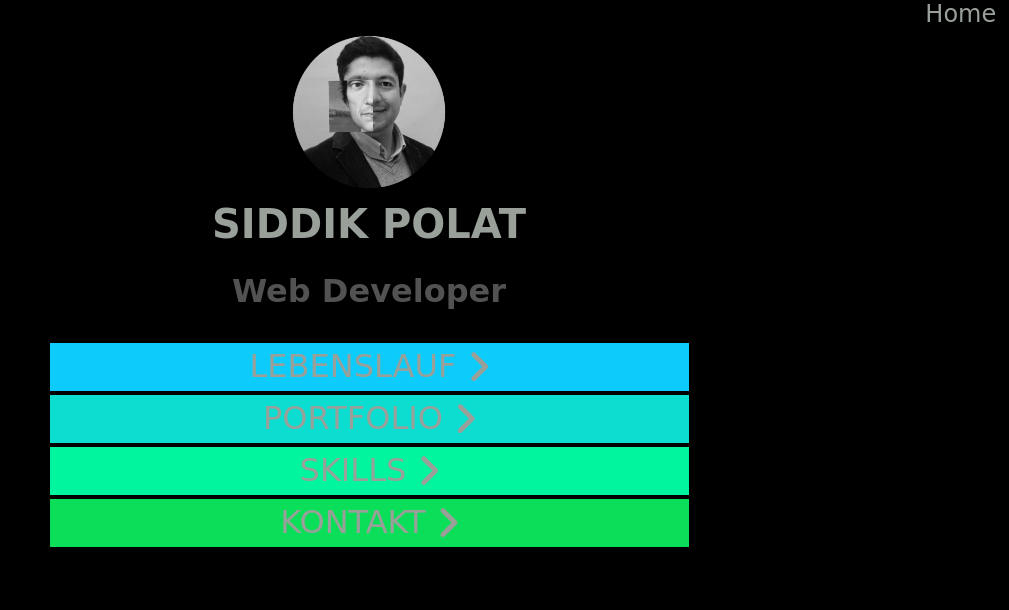
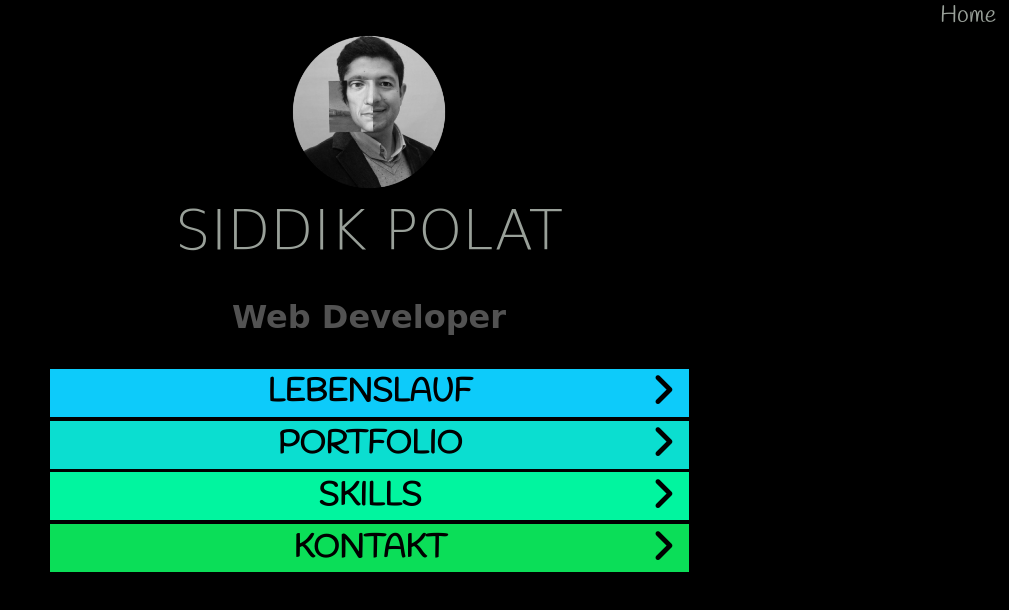
Before and after one commit to s-polat/portfolio, a website: page index.html in a window 1280 px wide. Shown: the top 610 px of the page, without its empty margins (271-1280 px from the left). Drawn offline with Linux system fonts and the light colour scheme; a web font is replaced by a local one.

Commit message:
noch etwas hingefügt

```diff
--- a/index.html
+++ b/index.html
@@ -1,5 +1,6 @@
 <!DOCTYPE html>
 <html lang="en">
+
 <head>
 
     <link rel="shortcut icon" href="./images/favicon.png" type="image/png">
@@ -11,18 +12,22 @@
     <link rel="preconnect" href="https://fonts.googleapis.com">
     <link rel="preconnect" href="https://fonts.gstatic.com" crossorigin>
 
-    <link href="https://fonts.googleapis.com/css2?family=Akaya+Kanadaka&family=Baloo+2&family=Big+Shoulders+Stencil+Display:wght@300&family=Dancing+Script&family=Handlee&family=Itim&family=Jomhuria&family=Roboto:wght@300&family=Sacramento&family=Viaoda+Libre&family=Yellowtail&display=swap" rel="stylesheet">
+    <link
+        href="https://fonts.googleapis.com/css2?family=Akaya+Kanadaka&family=Baloo+2&family=Big+Shoulders+Stencil+Display:wght@300&family=Dancing+Script&family=Handlee&family=Itim&family=Jomhuria&family=Roboto:wght@300&family=Sacramento&family=Viaoda+Libre&family=Yellowtail&display=swap"
+        rel="stylesheet">
     <script src="https://kit.fontawesome.com/d556c3d1df.js" crossorigin="anonymous"></script>
     <title>Document</title>
     <link rel="stylesheet" href="style.css">
 </head>
+
 <body>
     <nav>
         <a id="Home" href="#home">Home</a>
     </nav>
     <main>
         <div id="home" class="fix">
-            <div class="img"><img  class="indivimg" id="img" src="./images/PicsArt_04-19-03.01.27.png" alt="Siddik Polats foto"></div>
+            <div class="img"><img class="indivimg" id="img" src="./images/PicsArt_04-19-03.01.27.png"
+                    alt="Siddik Polats foto"></div>
 
             <h1>SIDDIK POLAT <br><br></h1>
             <h2 id="h2web">Web Developer</h2>
@@ -32,10 +37,10 @@
         <div id="navigation">
 
             <ul>
-                    <li  id="navcolor_1" >
+                <li id="navcolor_1">
                     <div>
                         <a href="#lebenslauf">
-                                <span>Lebenslauf</span>
+                            <span class="nav-font-color">Lebenslauf</span>
                             <i class="icon fas fa-angle-right"></i>
                         </a>
                     </div>
@@ -43,7 +48,7 @@
                 <li id="navcolor_2">
                     <div>
                         <a href="#portfolio">
-                                <span> Portfolio</span>
+                            <span class="nav-font-color" > Portfolio</span>
                             <i class="icon fas fa-angle-right"></i>
                         </a>
                     </div>
@@ -51,7 +56,7 @@
                 <li id="navcolor_3">
                     <div>
                         <a href="#skills">
-                                <span> Skills</span>
+                            <span class="nav-font-color"> Skills</span>
                             <i class="icon fas fa-angle-right"></i>
                         </a>
                     </div>
@@ -59,7 +64,7 @@
                 <li id="navcolor_4">
                     <div>
                         <a href="#kontakt">
-                                 <span> Kontakt</span>
+                            <span class="nav-font-color"> Kontakt</span>
                             <i class="icon fas fa-angle-right"></i>
                         </a>
                     </div>
@@ -76,7 +81,7 @@
 
 
         <div id="lebenslauf">
-            <h2 >LEBENSLAUF</h2>
+            <h2>LEBENSLAUF</h2>
             <hr>
             <div class="lebenslauf">
                 <p>Weiterbildung Web Development DCI 2021-2022</p>
@@ -87,29 +92,31 @@
                 <p>Mathematiklehrer 2009-2013</p>
                 <p>Studium der Mathematik 2001-2008</p>
                 <p>Abitur 1998-2000</p>
-                <a id="dwnld" href="./download/BDL Assessment Siddik.pdf" download="BDL Assessment"> Lebenslauf Download(PDF)</a>
+                <a id="dwnld" href="./download/BDL Assessment Siddik.pdf" download="BDL Assessment"> Lebenslauf
+                    Download(PDF)</a>
             </div>
         </div>
 
         <div id="portfolio">
-            <h2 >PORTFOLIO</h2>
+            <h2>PORTFOLIO</h2>
             <hr>
 
-            <iframe src="https://spolatdci.netlify.app/#home" width="100%" height="90%" style="border:0;" allowfullscreen="" loading="lazy"></iframe>
+            <iframe src="https://spolatdci.netlify.app/#home" width="100%" height="90%" style="border:0;"
+                allowfullscreen="" loading="lazy"></iframe>
 
         </div>
 
         <div id="skills">
-            <h2 >SKILLS</h2>
+            <h2>SKILLS</h2>
             <hr>
 
         </div>
 
         <div id="kontakt">
-            <h2 >KONTAKT</h2>
+            <h2>KONTAKT</h2>
             <hr>
             <div>
-                <a href="https://twitter.com/nasa" >
+                <a href="https://twitter.com/nasa">
                     <i class="icons fab fa-twitter"></i>
                     <span> Twitter</span>
                 </a>
@@ -146,4 +153,5 @@
     </main>
 
 </body>
+
 </html>
--- a/style.css
+++ b/style.css
@@ -23,7 +23,7 @@ scroll-behavior: smooth;
 
 body{
     background-color: rgb(0, 0, 0);
-    font-family:'Akaya Kanadaka', cursive;
+    font-family: 'Handlee', cursive, -apple-system, BlinkMacSystemFont, 'Segoe UI', Roboto, Oxygen, Ubuntu, Cantarell, 'Open Sans', 'Helvetica Neue', sans-serif;
 }
 #Home{
     display: block;
@@ -52,7 +52,9 @@ body{
 h1{
     text-align: center;
     line-height: .8em;
-    font-size: 2.5em;
+    font-size: 3.5em;
+    font-family:'Akaya Kanadaka', cursive;
+    font-weight: lighter;
 
 }
 #h2web{
@@ -60,6 +62,7 @@ h1{
     margin-bottom:1em;
     font-size: 2em;
     color: rgb(82, 82, 82);
+    font-family:'Akaya Kanadaka', cursive;
 }
 
 #navigation {
@@ -76,11 +79,13 @@ h1{
      justify-content: space-between;
 }
 
+
 .icon{
     font-size: 1.2em;
-    vertical-align: -.1em;
 
-
+    position: absolute;
+    right: .4em;
+    color: black;
 
 }
 
@@ -89,6 +94,10 @@ h1{
     color: rgb(58, 248, 137);
     margin: .5em 0;
     text-shadow: 5px 2px 9px #1fec3b;
+}
+.nav-font-color{
+    color: black;
+    font-weight: bold;
 }
 
 
@@ -99,6 +108,7 @@ h1{
     vertical-align: middle;text-transform: uppercase;
     font-size: 2em;
     color: black;
+    position: relative;
 }
 
 li div{ border: solid 1px black;
```
Lines whose indentation alone changed are shown as unchanged.
